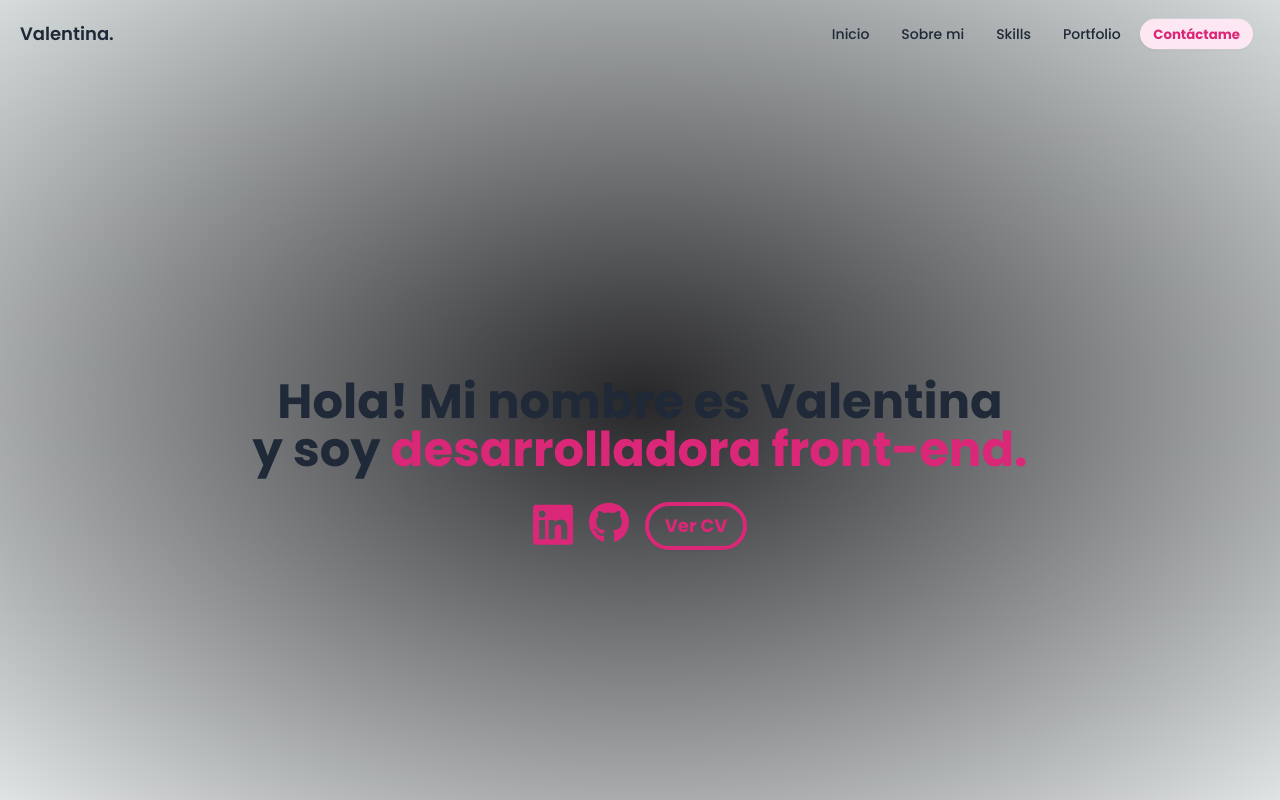
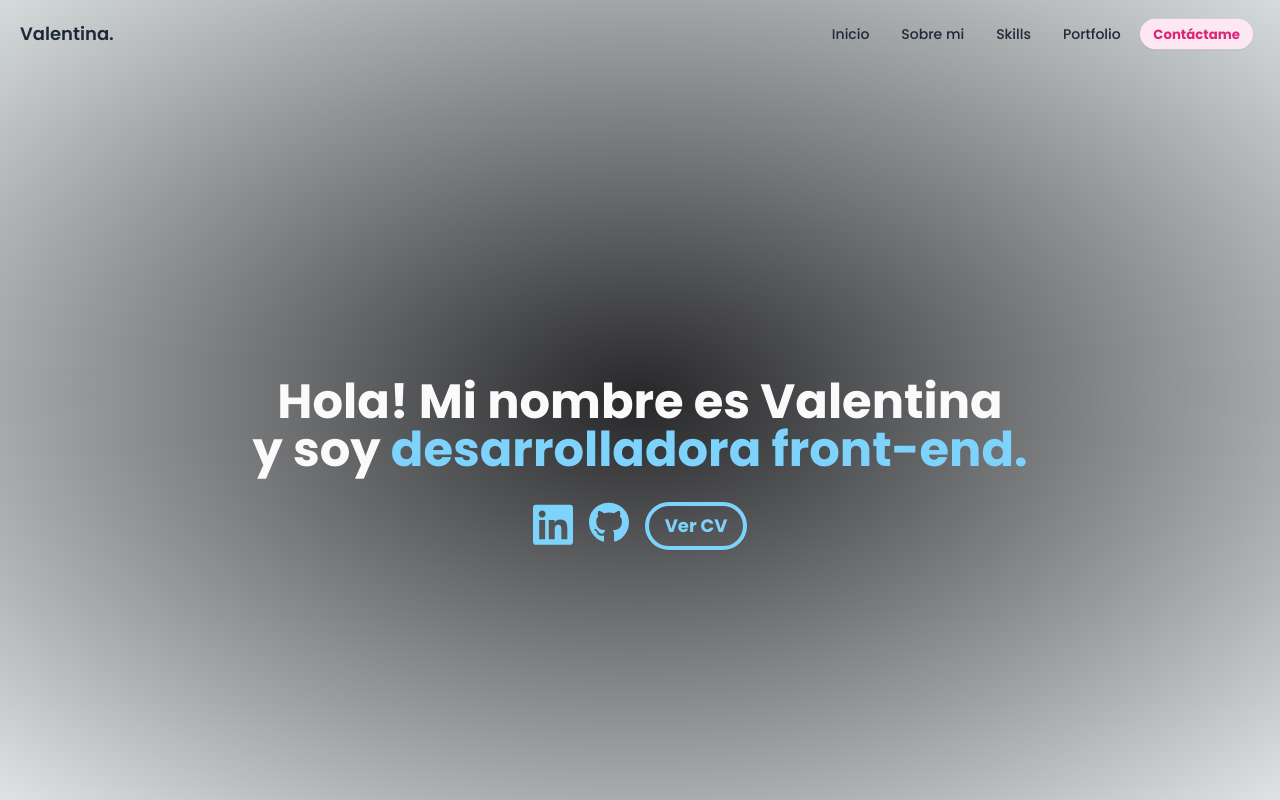
Before and after one commit to valeamayola/my-portfolio, a Next.js app: page / in a window 1280 px wide. Shown: the top 800 px of the page. Built offline with nearby package versions, Linux system fonts and the light colour scheme.

Commit message:
Update Header.tsx

```diff
--- a/src/app/components/Header.tsx
+++ b/src/app/components/Header.tsx
@@ -3,15 +3,15 @@
 export default function Header() {
     return (
         <header className="h-screen flex flex-col items-center align-center justify-center m-auto">
-            <h1 className="text-3xl md:text-5xl font-bold text-center px-2 md:px-40 text-gray-800">Hola! Mi nombre es Valentina<br></br>y soy <span className="text-pink-600">desarrolladora front-end.</span></h1>
+            <h1 className="text-3xl md:text-5xl font-bold text-center px-2 md:px-40 text-zinc-50">Hola! Mi nombre es Valentina<br></br>y soy <span className="text-sky-300">desarrolladora front-end.</span></h1>
             <div className="flex justify-center mt-5">
                 <Link href="https://www.linkedin.com/in/valentina-amayola/" target="_blank">
-                    <svg className="w-10 fill-pink-600 m-2" xmlns="http://www.w3.org/2000/svg" viewBox="0 0 448 512"><path d="M416 32H31.9C14.3 32 0 46.5 0 64.3v383.4C0 465.5 14.3 480 31.9 480H416c17.6 0 32-14.5 32-32.3V64.3c0-17.8-14.4-32.3-32-32.3zM135.4 416H69V202.2h66.5V416zm-33.2-243c-21.3 0-38.5-17.3-38.5-38.5S80.9 96 102.2 96c21.2 0 38.5 17.3 38.5 38.5 0 21.3-17.2 38.5-38.5 38.5zm282.1 243h-66.4V312c0-24.8-.5-56.7-34.5-56.7-34.6 0-39.9 27-39.9 54.9V416h-66.4V202.2h63.7v29.2h.9c8.9-16.8 30.6-34.5 62.9-34.5 67.2 0 79.7 44.3 79.7 101.9V416z" /></svg>
+                    <svg className="w-10 fill-sky-300 m-2" xmlns="http://www.w3.org/2000/svg" viewBox="0 0 448 512"><path d="M416 32H31.9C14.3 32 0 46.5 0 64.3v383.4C0 465.5 14.3 480 31.9 480H416c17.6 0 32-14.5 32-32.3V64.3c0-17.8-14.4-32.3-32-32.3zM135.4 416H69V202.2h66.5V416zm-33.2-243c-21.3 0-38.5-17.3-38.5-38.5S80.9 96 102.2 96c21.2 0 38.5 17.3 38.5 38.5 0 21.3-17.2 38.5-38.5 38.5zm282.1 243h-66.4V312c0-24.8-.5-56.7-34.5-56.7-34.6 0-39.9 27-39.9 54.9V416h-66.4V202.2h63.7v29.2h.9c8.9-16.8 30.6-34.5 62.9-34.5 67.2 0 79.7 44.3 79.7 101.9V416z" /></svg>
                 </Link>
                 <Link href="https://github.com/valeamayola" target="_blank">
-                    <svg className="w-10 fill-pink-600 m-2" xmlns="http://www.w3.org/2000/svg" viewBox="0 0 496 512"><path d="M165.9 397.4c0 2-2.3 3.6-5.2 3.6-3.3 .3-5.6-1.3-5.6-3.6 0-2 2.3-3.6 5.2-3.6 3-.3 5.6 1.3 5.6 3.6zm-31.1-4.5c-.7 2 1.3 4.3 4.3 4.9 2.6 1 5.6 0 6.2-2s-1.3-4.3-4.3-5.2c-2.6-.7-5.5 .3-6.2 2.3zm44.2-1.7c-2.9 .7-4.9 2.6-4.6 4.9 .3 2 2.9 3.3 5.9 2.6 2.9-.7 4.9-2.6 4.6-4.6-.3-1.9-3-3.2-5.9-2.9zM244.8 8C106.1 8 0 113.3 0 252c0 110.9 69.8 205.8 169.5 239.2 12.8 2.3 17.3-5.6 17.3-12.1 0-6.2-.3-40.4-.3-61.4 0 0-70 15-84.7-29.8 0 0-11.4-29.1-27.8-36.6 0 0-22.9-15.7 1.6-15.4 0 0 24.9 2 38.6 25.8 21.9 38.6 58.6 27.5 72.9 20.9 2.3-16 8.8-27.1 16-33.7-55.9-6.2-112.3-14.3-112.3-110.5 0-27.5 7.6-41.3 23.6-58.9-2.6-6.5-11.1-33.3 2.6-67.9 20.9-6.5 69 27 69 27 20-5.6 41.5-8.5 62.8-8.5s42.8 2.9 62.8 8.5c0 0 48.1-33.6 69-27 13.7 34.7 5.2 61.4 2.6 67.9 16 17.7 25.8 31.5 25.8 58.9 0 96.5-58.9 104.2-114.8 110.5 9.2 7.9 17 22.9 17 46.4 0 33.7-.3 75.4-.3 83.6 0 6.5 4.6 14.4 17.3 12.1C428.2 457.8 496 362.9 496 252 496 113.3 383.5 8 244.8 8zM97.2 352.9c-1.3 1-1 3.3 .7 5.2 1.6 1.6 3.9 2.3 5.2 1 1.3-1 1-3.3-.7-5.2-1.6-1.6-3.9-2.3-5.2-1zm-10.8-8.1c-.7 1.3 .3 2.9 2.3 3.9 1.6 1 3.6 .7 4.3-.7 .7-1.3-.3-2.9-2.3-3.9-2-.6-3.6-.3-4.3 .7zm32.4 35.6c-1.6 1.3-1 4.3 1.3 6.2 2.3 2.3 5.2 2.6 6.5 1 1.3-1.3 .7-4.3-1.3-6.2-2.2-2.3-5.2-2.6-6.5-1zm-11.4-14.7c-1.6 1-1.6 3.6 0 5.9 1.6 2.3 4.3 3.3 5.6 2.3 1.6-1.3 1.6-3.9 0-6.2-1.4-2.3-4-3.3-5.6-2z" /></svg>
+                    <svg className="w-10 fill-sky-300 m-2" xmlns="http://www.w3.org/2000/svg" viewBox="0 0 496 512"><path d="M165.9 397.4c0 2-2.3 3.6-5.2 3.6-3.3 .3-5.6-1.3-5.6-3.6 0-2 2.3-3.6 5.2-3.6 3-.3 5.6 1.3 5.6 3.6zm-31.1-4.5c-.7 2 1.3 4.3 4.3 4.9 2.6 1 5.6 0 6.2-2s-1.3-4.3-4.3-5.2c-2.6-.7-5.5 .3-6.2 2.3zm44.2-1.7c-2.9 .7-4.9 2.6-4.6 4.9 .3 2 2.9 3.3 5.9 2.6 2.9-.7 4.9-2.6 4.6-4.6-.3-1.9-3-3.2-5.9-2.9zM244.8 8C106.1 8 0 113.3 0 252c0 110.9 69.8 205.8 169.5 239.2 12.8 2.3 17.3-5.6 17.3-12.1 0-6.2-.3-40.4-.3-61.4 0 0-70 15-84.7-29.8 0 0-11.4-29.1-27.8-36.6 0 0-22.9-15.7 1.6-15.4 0 0 24.9 2 38.6 25.8 21.9 38.6 58.6 27.5 72.9 20.9 2.3-16 8.8-27.1 16-33.7-55.9-6.2-112.3-14.3-112.3-110.5 0-27.5 7.6-41.3 23.6-58.9-2.6-6.5-11.1-33.3 2.6-67.9 20.9-6.5 69 27 69 27 20-5.6 41.5-8.5 62.8-8.5s42.8 2.9 62.8 8.5c0 0 48.1-33.6 69-27 13.7 34.7 5.2 61.4 2.6 67.9 16 17.7 25.8 31.5 25.8 58.9 0 96.5-58.9 104.2-114.8 110.5 9.2 7.9 17 22.9 17 46.4 0 33.7-.3 75.4-.3 83.6 0 6.5 4.6 14.4 17.3 12.1C428.2 457.8 496 362.9 496 252 496 113.3 383.5 8 244.8 8zM97.2 352.9c-1.3 1-1 3.3 .7 5.2 1.6 1.6 3.9 2.3 5.2 1 1.3-1 1-3.3-.7-5.2-1.6-1.6-3.9-2.3-5.2-1zm-10.8-8.1c-.7 1.3 .3 2.9 2.3 3.9 1.6 1 3.6 .7 4.3-.7 .7-1.3-.3-2.9-2.3-3.9-2-.6-3.6-.3-4.3 .7zm32.4 35.6c-1.6 1.3-1 4.3 1.3 6.2 2.3 2.3 5.2 2.6 6.5 1 1.3-1.3 .7-4.3-1.3-6.2-2.2-2.3-5.2-2.6-6.5-1zm-11.4-14.7c-1.6 1-1.6 3.6 0 5.9 1.6 2.3 4.3 3.3 5.6 2.3 1.6-1.3 1.6-3.9 0-6.2-1.4-2.3-4-3.3-5.6-2z" /></svg>
                 </Link>
-                <Link href="https://drive.google.com/file/d/19Et6X31zcO4dZT_mio8srjvXwVFNI5UM/view?usp=sharing" target="_blank" className="btn border-4 border-pink-600 bg-transparent text-pink-600 font-bold text-lg m-2 rounded-full hover:bg-pink-600 hover:border-pink-600 hover:text-pink-100">Ver CV</Link>
+                <Link href="https://drive.google.com/file/d/19Et6X31zcO4dZT_mio8srjvXwVFNI5UM/view?usp=sharing" target="_blank" className="btn border-4 border-sky-300 bg-transparent text-sky-300 font-bold text-lg m-2 rounded-full hover:bg-sky-500 hover:border-pink-600 hover:text-sky-500">Ver CV</Link>
             </div>
         </header>
     )
```
